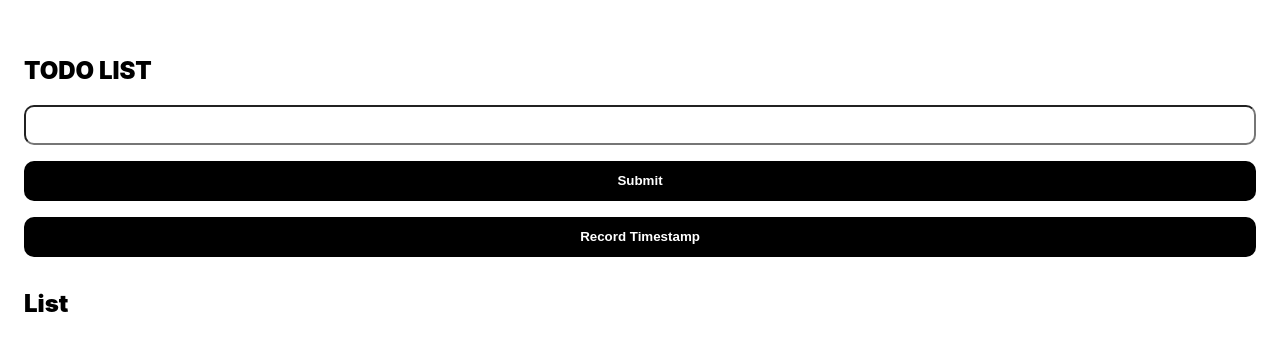
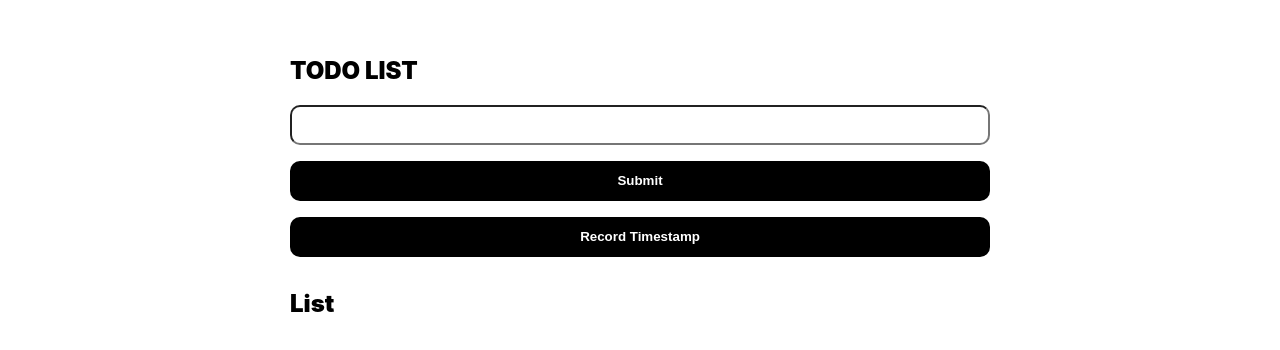
Before and after one commit to 70928manson/react-redux-typescript-todo-pratice, a React (Create React App) app: page / in a window 1280 px wide. Shown: the top 350 px of the page. Built offline with nearby package versions, Linux system fonts and the light colour scheme.

Commit message:
redux init

```diff
--- a/src/App.tsx
+++ b/src/App.tsx
@@ -2,6 +2,8 @@ import './App.css';
 import styled from 'styled-components'
 
 const Wrapper = styled.div`
+  width: 700px;
+  margin: 0 auto;
   padding: 1.5rem;
 `
 
```
Also changed, not shown: src/slices/todo.ts (added, +17 -0 lines).
